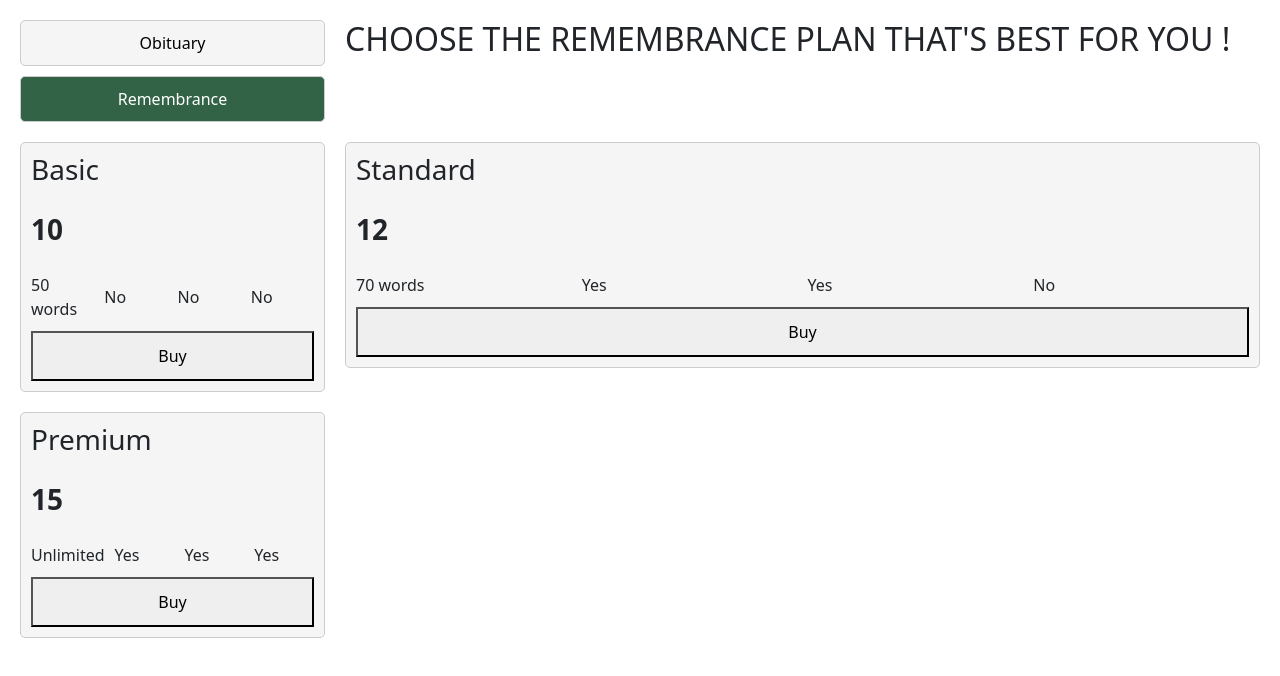
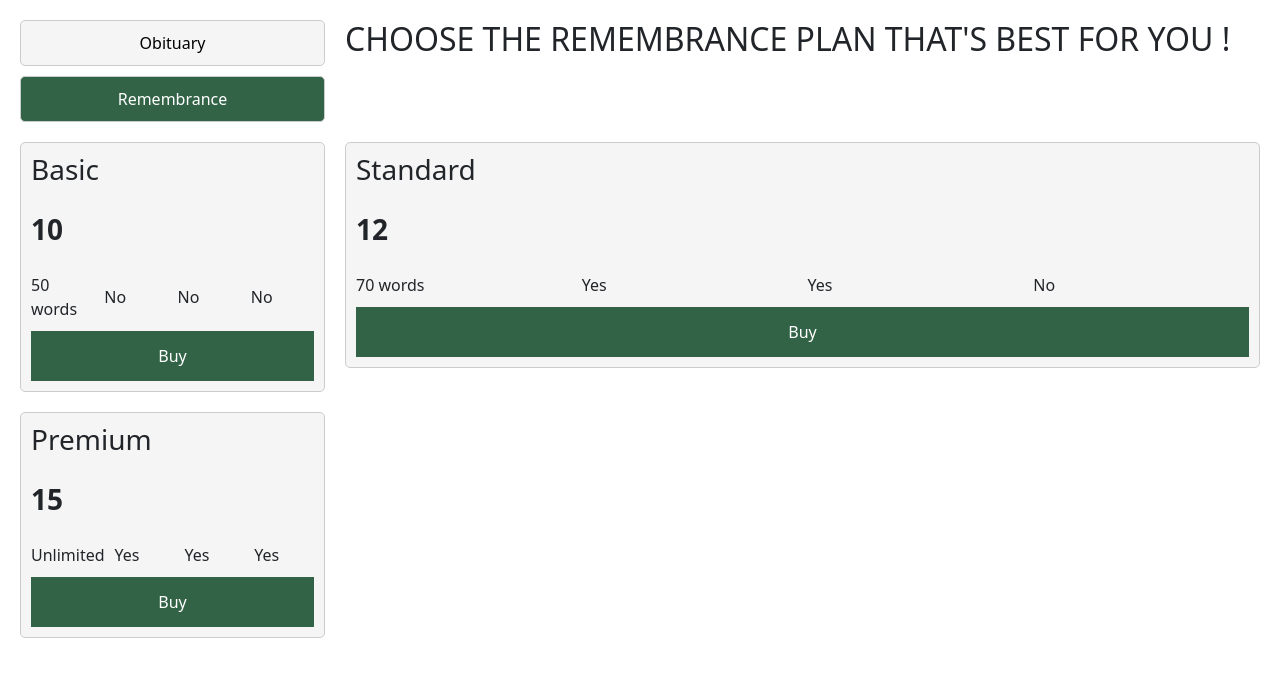
Before and after one commit to INT019/AMARAR-Web, a React (Create React App) app in the folder amarar/: page /remembrance-price-list in a window 1280 px wide. Shown: the top 676 px of the page. Built offline with nearby package versions, Linux system fonts and the light colour scheme.

Commit message:
Update RemembrancePriceLists.jsx

```diff
--- a/amarar/src/pages/RemembrancePriceLists.jsx
+++ b/amarar/src/pages/RemembrancePriceLists.jsx
@@ -80,6 +80,11 @@ function RemembrancePriceLists ()
                     <button
                         className='plan-description'
                         onClick={ handleBuy }
+                        style={ {
+                            backgroundColor: "#326346",
+                            color: 'white',
+                            border: 'none'
+                        } }
                     >Buy</button>
                 </div>
             ) ) }
```
